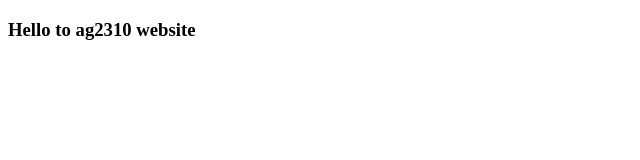
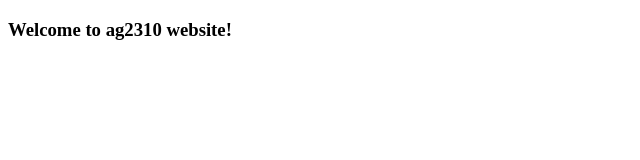
Before and after one commit to AG2310/ag2310.github.io, a plain HTML site: page index.html in a window 1280 px wide. Shown: the full height of the page, 0-640 px from the left. Drawn offline with Linux system fonts and the light colour scheme.

Commit message:
changed greetings

```diff
--- a/index.html
+++ b/index.html
@@ -7,6 +7,6 @@
     <title>ag2310</title>
 </head>
 <body>
-    <h3>Hello to ag2310 website</h3>
+    <h3>Welcome to ag2310 website!</h3>
 </body>
 </html>
```
